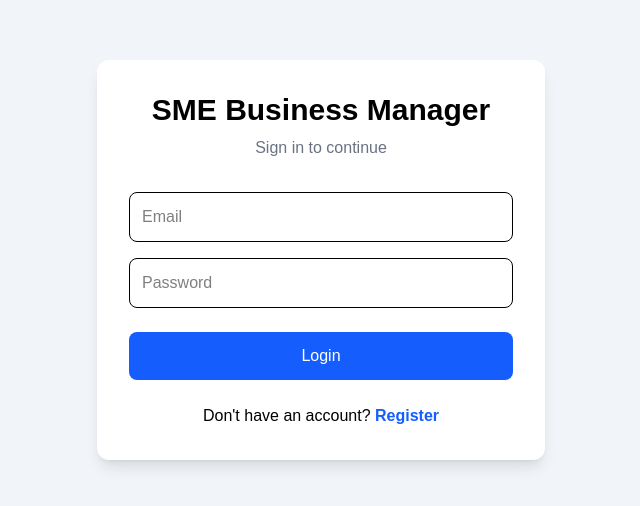
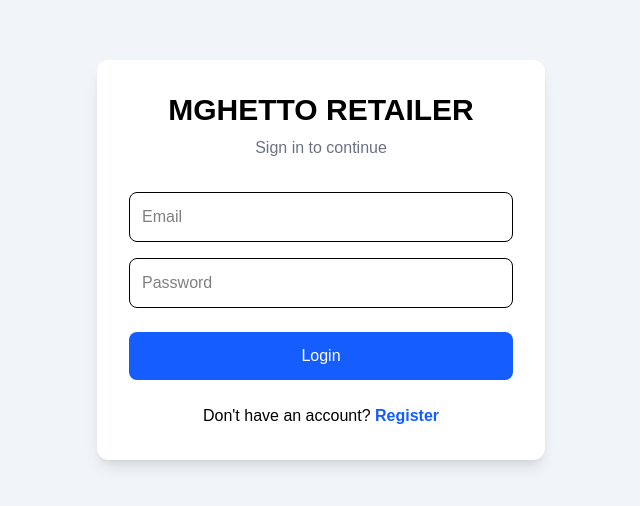
Before and after one commit to priscamuli/sme, a React (Vite) app in the folder sme-management-system/frontend/: page / in a window 1280 px wide. Shown: the part 140-646 px from the top of the page, without its empty margins (319-959 px from the left). Built offline with nearby package versions, Linux system fonts and the light colour scheme.

Commit message:
add logo

```diff
--- a/sme-management-system/frontend/src/pages/Login/LoginPage.tsx
+++ b/sme-management-system/frontend/src/pages/Login/LoginPage.tsx
@@ -51,7 +51,7 @@ export default function LoginPage() {
       <div className="bg-white shadow-lg rounded-xl p-8 w-full max-w-md">
 
         <h1 className="text-3xl font-bold text-center mb-2">
-          SME Business Manager
+          MGHETTO RETAILER
         </h1>
 
         <p className="text-center text-gray-500 mb-8">
```
